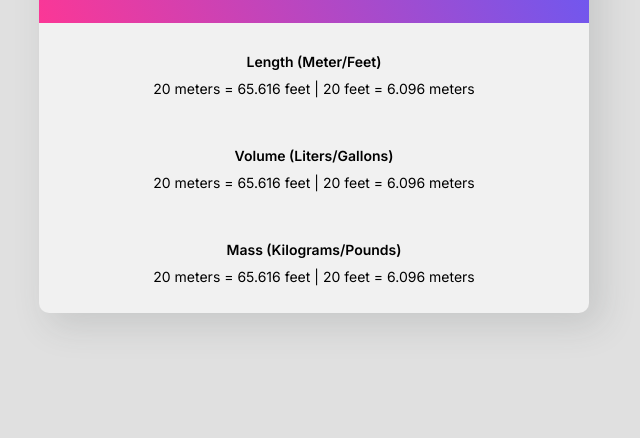
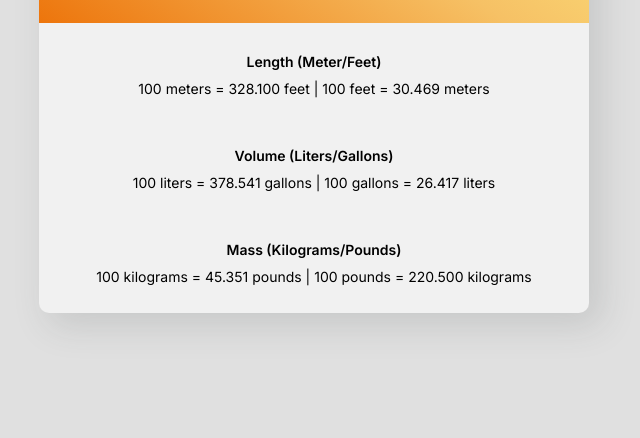
Before and after one commit to imhalid/scrimba-calculator-challenge, a plain HTML site: page index.html in a window 1280 px wide. Shown: the part 362-800 px from the top of the page, without its empty margins (326-966 px from the left). Drawn offline with Linux system fonts and the light colour scheme.

Commit message:
finished first part

```diff
--- a/index.html
+++ b/index.html
@@ -17,20 +17,26 @@
     <div class="container">
       <div class="colorbox">
         <h6>Metric/Imperial unit conversion</h6>
-        <h1>20</h1>
+        <h1 id="value">100</h1>
       </div>
       <div class="metrics">
         <div class="elements">
           <p class="header">Length (Meter/Feet)</p>
-          <p class="veri">20 meters = 65.616 feet | 20 feet = 6.096 meters</p>
+          <p id="length" class="veri">
+            20 meters = 65.616 feet | 20 feet = 6.096 meters
+          </p>
         </div>
         <div class="elements">
           <p class="header">Volume (Liters/Gallons)</p>
-          <p class="veri">20 meters = 65.616 feet | 20 feet = 6.096 meters</p>
+          <p id="volume" class="veri">
+            20 meters = 65.616 feet | 20 feet = 6.096 meters
+          </p>
         </div>
         <div class="elements">
           <p class="header">Mass (Kilograms/Pounds)</p>
-          <p class="veri">20 meters = 65.616 feet | 20 feet = 6.096 meters</p>
+          <p id="mass" class="veri">
+            20 meters = 65.616 feet | 20 feet = 6.096 meters
+          </p>
         </div>
       </div>
     </div>
--- a/script.js
+++ b/script.js
@@ -0,0 +1,67 @@
+let value = document.getElementById("value");
+
+let length = document.getElementById("length");
+let volume = document.getElementById("volume");
+let mass = document.getElementById("mass");
+
+function generator() {
+  //length
+  // 20 meters = 65.616 feet | 20 feet = 6.096 meters
+
+  let meterstToFeet = value.innerText * 3.281;
+  let feetToMeters = value.innerText / 3.282;
+  feetToMeters = feetToMeters.toFixed(3);
+  meterstToFeet = meterstToFeet.toFixed(3);
+
+  length.innerText =
+    value.innerText +
+    " meters = " +
+    meterstToFeet +
+    " feet" +
+    " | " +
+    value.innerText +
+    " feet = " +
+    feetToMeters +
+    " meters";
+
+  //volume
+  //20 meters = 65.616 feet | 20 feet = 6.096 meters / 0.264172
+
+  let litersToGallons = value.innerText / 0.264172;
+  let gallonstoLiters = value.innerText * 0.264172;
+
+  litersToGallons = litersToGallons.toFixed(3);
+  gallonstoLiters = gallonstoLiters.toFixed(3);
+
+  volume.innerText =
+    value.innerText +
+    " liters = " +
+    litersToGallons +
+    " gallons" +
+    " | " +
+    value.innerText +
+    " gallons = " +
+    gallonstoLiters +
+    " liters";
+
+  //mass
+  //20 meters = 65.616 feet | 20 feet = 6.096 meters / 2.205
+
+  let kilogramsToPounds = value.innerText / 2.205;
+  let poundsToKilograms = value.innerText * 2.205;
+  kilogramsToPounds = kilogramsToPounds.toFixed(3);
+  poundsToKilograms = poundsToKilograms.toFixed(3);
+
+  mass.innerText =
+    value.innerText +
+    " kilograms = " +
+    kilogramsToPounds +
+    " pounds" +
+    " | " +
+    value.innerText +
+    " pounds = " +
+    poundsToKilograms +
+    " kilograms";
+}
+
+generator();
--- a/scss/_global.scss
+++ b/scss/_global.scss
@@ -68,7 +68,12 @@ h6 {
   justify-content: space-evenly;
   text-align: center;
   align-items: center;
-  background: linear-gradient(246.26deg, #585dfe 0%, #fb3796 100%);
+  background-image: linear-gradient(
+    35deg,
+    #ed750c 0%,
+    #f6c165 51%,
+    #fff58a 100%
+  );
 }
 
 .metrics {
```
Also changed, not shown: css/style.css.
